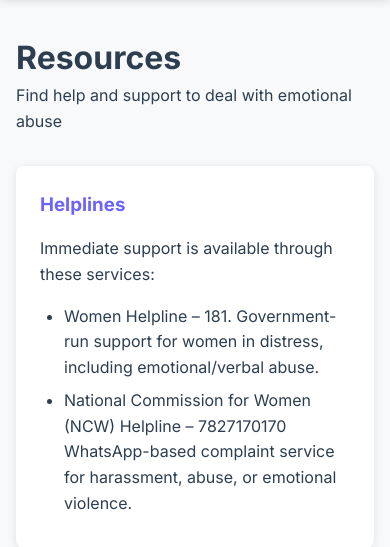
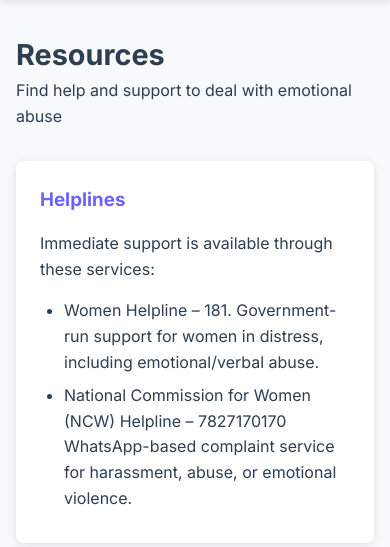
Before and after one commit to Mangasree/silent-signals, a Flask app: page /resources in a window 390 px wide. Shown: the part 81-628 px from the top of the page. Run offline with Flask 3, Linux system fonts and the light colour scheme; parts of the project's set-up code (start-up, migrations or seed data) failed here and were passed over.

Commit message:
Update resources.html added responsiveness

```diff
--- a/templates/resources.html
+++ b/templates/resources.html
@@ -29,6 +29,15 @@
 
     .resource-card li {
         margin-bottom: 0.5rem;
+    }
+    @media (max-width: 768px) {
+        .resources-grid {
+            grid-template-columns: 1fr;
+        }
+
+        h1 {
+            font-size: 1.8rem;
+        }
     }
 </style>
 {% endblock %}
```
